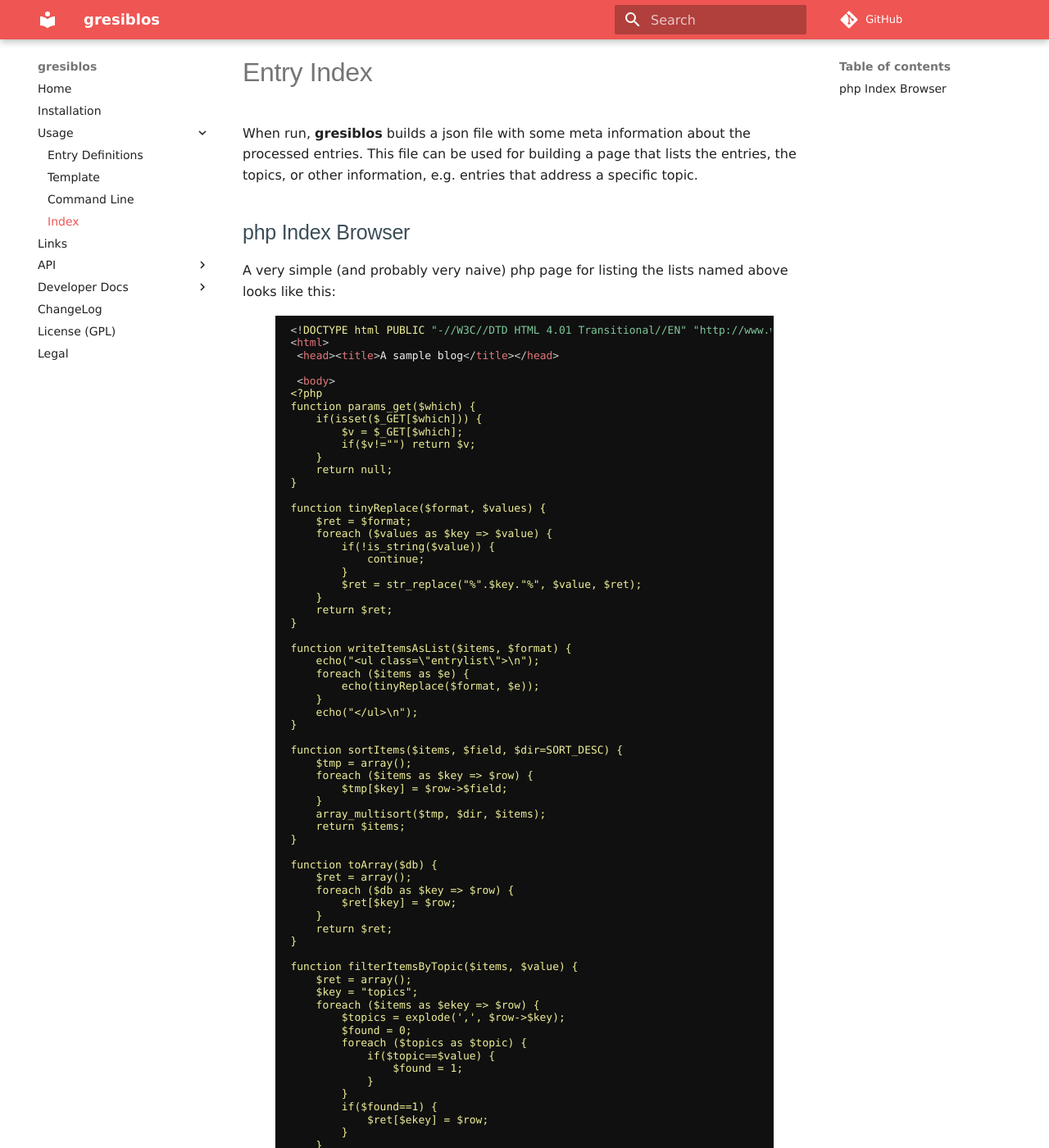
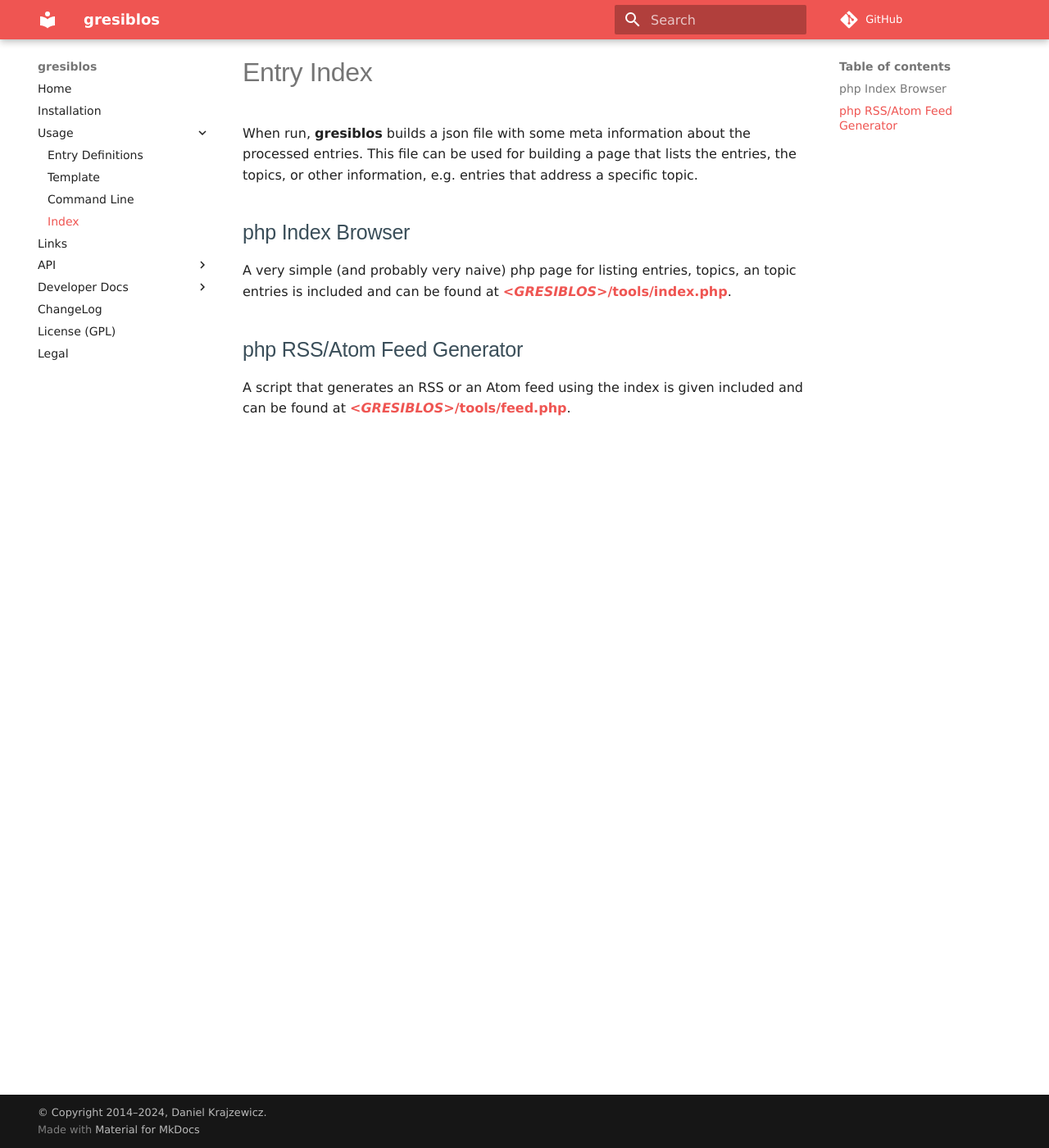
Before and after one commit to dkrajzew/gresiblos, an MkDocs documentation site: the page built from docs/use_index.md, in a window 1280 px wide and 1400 px high. Shown: the whole window at 82% size. Built offline with MkDocs 1.6.1 and Material for MkDocs 9.7.7, drawn with Linux system fonts in a browser that asks for light colours; comment, search, counter and statistics services are not loaded; some of the changed text lies outside the part shown.

Commit message:
updating / cleaning the documentation

````diff
--- a/docs/use_index.md
+++ b/docs/use_index.md
@@ -4,123 +4,8 @@
 
 ## php Index Browser
 
-A very simple (and probably very naive) php page for listing the lists named above looks like this:
+A very simple (and probably very naive) php page for listing entries, topics, an topic entries is included and can be found at  [***&lt;GRESIBLOS&gt;*/tools/index.php**](https://github.com/dkrajzew/gresiblos/tree/main/tools/index.php).
 
-```html
-<!DOCTYPE html PUBLIC "-//W3C//DTD HTML 4.01 Transitional//EN" "http://www.w3.org/TR/html4/loose.dtd">
-<html>
- <head><title>A sample blog</title></head>
+## php RSS/Atom Feed Generator
 
- <body>
-<?php
-function params_get($which) {
-    if(isset($_GET[$which])) {
-        $v = $_GET[$which];
-        if($v!="") return $v;
-    }
-    return null;
-}
-
-function tinyReplace($format, $values) {
-    $ret = $format;
-    foreach ($values as $key => $value) {
-        if(!is_string($value)) {
-            continue;
-        }
-        $ret = str_replace("%".$key."%", $value, $ret);
-    }
-    return $ret;
-}
-
-function writeItemsAsList($items, $format) {
-    echo("<ul class=\"entrylist\">\n");
-    foreach ($items as $e) {
-        echo(tinyReplace($format, $e));
-    }
-    echo("</ul>\n");
-}
-
-function sortItems($items, $field, $dir=SORT_DESC) {
-    $tmp = array();
-    foreach ($items as $key => $row) {
-        $tmp[$key] = $row->$field;
-    }
-    array_multisort($tmp, $dir, $items);
-    return $items;
-}
-
-function toArray($db) {
-    $ret = array();
-    foreach ($db as $key => $row) {
-        $ret[$key] = $row;
-    }
-    return $ret;
-}
-
-function filterItemsByTopic($items, $value) {
-    $ret = array();
-    $key = "topics";
-    foreach ($items as $ekey => $row) {
-        $topics = explode(',', $row->$key);
-        $found = 0;
-        foreach ($topics as $topic) {
-            if($topic==$value) {
-                $found = 1;
-            }
-        }
-        if($found==1) {
-            $ret[$ekey] = $row;
-        }
-    }
-    return $ret;
-}
-
-
-// this is only responsible for showing lists or menus
-// the blog entries themselves exist as pre-built static pages
-$toShow = params_get("show"); // "items", "topics"
-if($toShow==null) $toShow = "items";
-$db = file_get_contents("entries.json");
-$db = json_decode($db);
-$key1 = "date";
-$key2 = "idate";
-foreach ($db as $entry) {
-    $t1 = strptime($entry->$key1, '%d.%m.%Y %H:%M');
-    $entry->$key2 = mktime($t1['tm_hour'], $t1['tm_min'], 0, $t1['tm_mon']+1, $t1['tm_mday'], $t1['tm_year']+1900);
-}
-if($toShow=="topics") {
-	// show (all) topics
-    echo("<h1>Covered Topics</h1>\n");
-    echo("<div>");
-    $topics = array();
-    $key = "topics";
-    foreach ($db as $entry) {
-        $tmp = explode(',', $entry->$key);
-        foreach ($tmp as $topic) {
-            $topics[$topic] = array("title"=>$topic);
-        }
-    }
-    writeItemsAsList($topics, "<li><a href=\"blog.php?topic=%title%\">%title%</a></li>\n");
-    echo("</div>");
-} else {
-    $topicFilter = params_get("topic");
-    if($topicFilter==null) {
-        echo("<h1>Most recent entries</h1>\n");
-    } else {
-        echo("<h1>Most recent entries for topic '".$topicFilter."'</h1>\n");
-    }
-    echo("<div><p>");
-    $items = toArray($db);
-    if($topicFilter!=null) {
-        $items = filterItemsByTopic($items, $topicFilter);
-    }
-    $items = sortItems($items, "idate");
-    writeItemsAsList($items, "<li><a href=\"%filename%.php\">%title%</a> (%date%)<br/>%abstract% (<a href=\"%filename%.php\">read more</a>)</li>\n");
-    echo("</p></div>");
-}
-?>
- </body>
-</html>
-```
-
-It is included in ***&lt;GRESIBLOS&gt;*/data/index.php**.
+A script that generates an RSS or an Atom feed using the index is given included and can be found at [***&lt;GRESIBLOS&gt;*/tools/feed.php**](https://github.com/dkrajzew/gresiblos/tree/main/tools/feed.php).
````
Also changed, not shown: README.md (+1 -1 lines), docs/index.md (+1 -1 lines), docs/legal.md (+1 -1 lines), docs/links.md (+2 -4 lines), docs/use_entries.md (+1 -1 lines), docs/use_template.md (+2 -2 lines), 1 other file.
